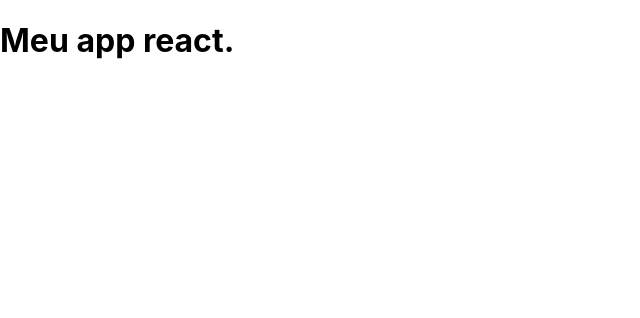
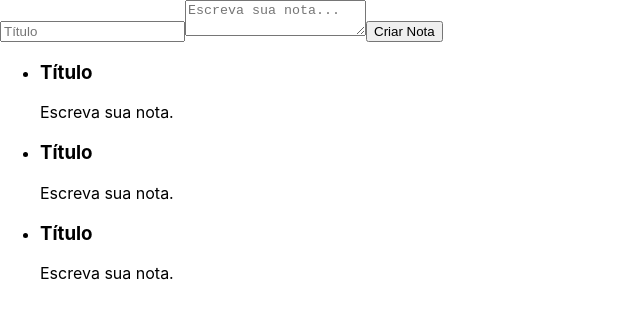
Before and after one commit to caduthompson/react-alura_ceep, a React (Create React App) app in the folder ceep/: page / in a window 1280 px wide. Shown: the top 318 px of the page, without its empty margins (0-640 px from the left). Built offline with nearby package versions, Linux system fonts and the light colour scheme.

Commit message:
Criando componentes

```diff
--- a/ceep/src/App.js
+++ b/ceep/src/App.js
@@ -1,8 +1,16 @@
+import React from "react";
+import ListaDeNotas from "./components/ListaDeNotas";
+import FormularioCadastro from "./components/FormularioCadastro";
 
-function App() {
-  return (
-    <h1>Meu app react.</h1>
-  );
+class App extends React.Component {
+  render() {
+    return (
+      <section>
+        <FormularioCadastro />
+        <ListaDeNotas />
+      </section>
+    );
+  }
 }
 
 export default App;
--- /dev/null
+++ b/ceep/src/components/CardNota.jsx
@@ -0,0 +1,15 @@
+import React from "react";
+
+class CardNota extends React.Component {
+  render() {
+    return (
+      <section>
+        <header>
+          <h3>Título</h3>
+        </header>
+        <p>Escreva sua nota.</p>
+      </section>
+    );
+  }
+}
+export default CardNota;
--- /dev/null
+++ b/ceep/src/components/FormularioCadastro.jsx
@@ -0,0 +1,14 @@
+import React from "react";
+
+class FormularioCadastro extends React.Component {
+  render() {
+    return (
+      <form>
+        <input type="text" placeholder="Título" />
+        <textarea placeholder="Escreva sua nota..."></textarea>
+        <button>Criar Nota</button>
+      </form>
+    );
+  }
+}
+export default FormularioCadastro;
--- /dev/null
+++ b/ceep/src/components/ListaDeNotas.jsx
@@ -0,0 +1,21 @@
+import React from "react";
+import CardNota from "./CardNota";
+
+class ListaDeNotas extends React.Component {
+  render() {
+    return (
+      <ul>
+        <li>
+          <CardNota />
+        </li>
+        <li>
+          <CardNota />
+        </li>
+        <li>
+          <CardNota />
+        </li>
+      </ul>
+    );
+  }
+}
+export default ListaDeNotas;
```
